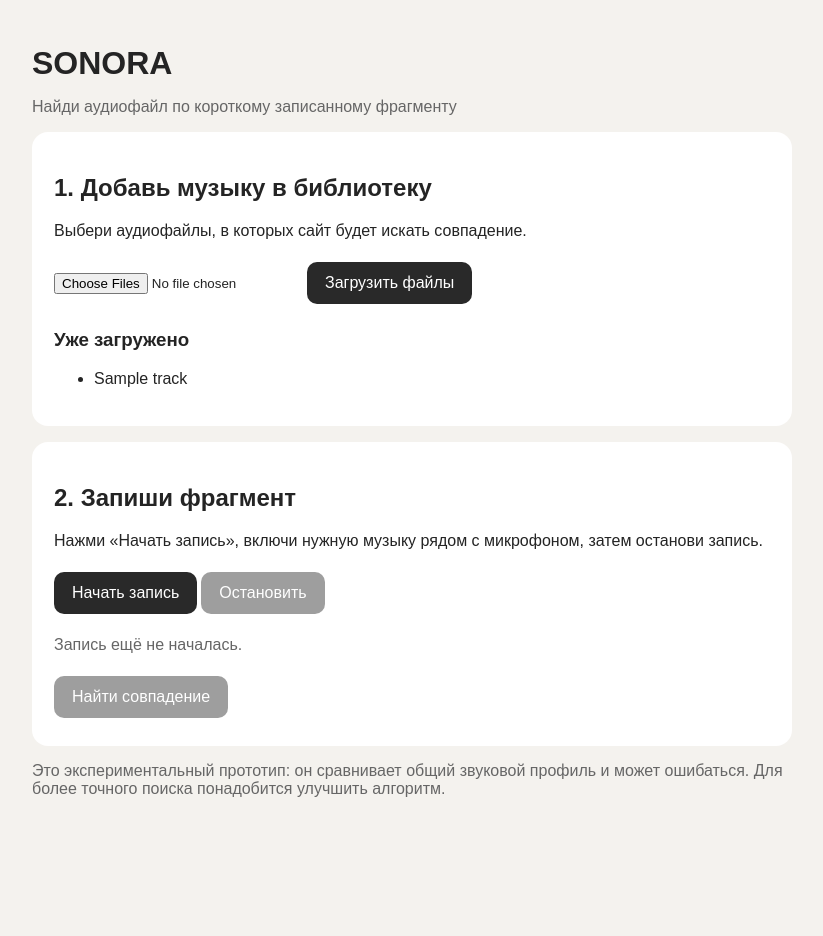
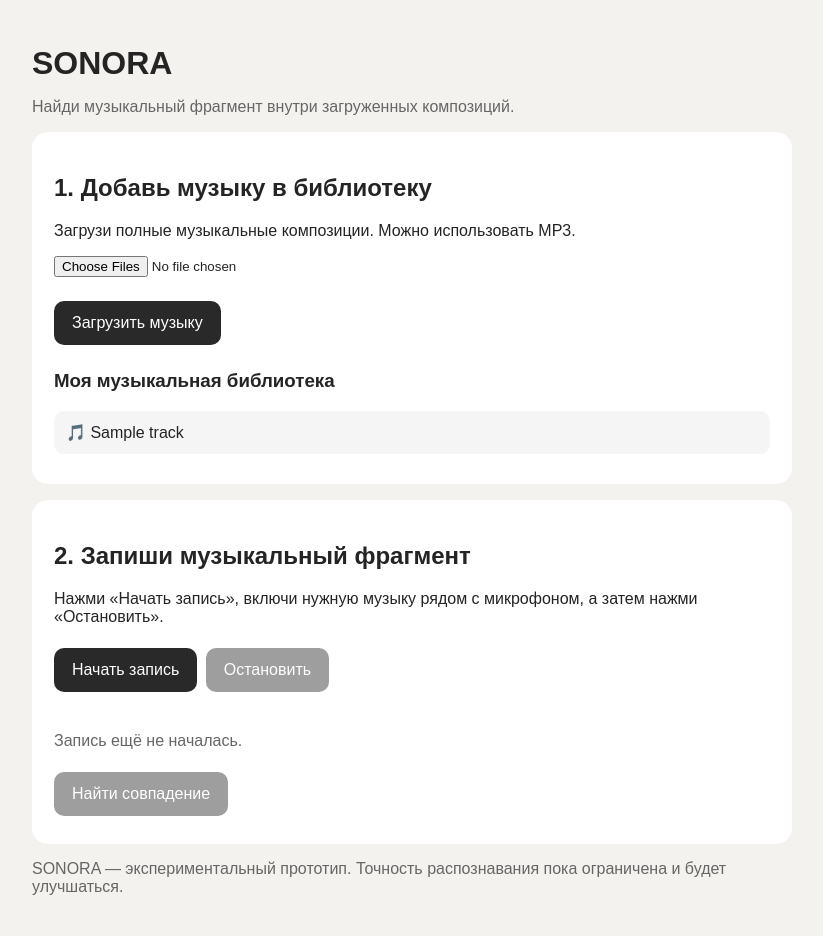
Before and after one commit to paylinatimoshenkova-hue/Sonora, a Python web app: template templates/index.html in a window 1280 px wide. Shown: the whole page, without its empty margins (228-1051 px from the left). Before the commit the page ends 797 px from the top, so only its background shows below. Run offline with Jinja, Linux system fonts and the light colour scheme; the template is opened without the code that fills it: most values are stand-ins (such as "Sample title", 1, 10 or a date in 2020).

Commit message:
Revise index.html for music search functionality
Updated the title and modified the content to reflect changes in functionality and user instructions for music upload and recording.

```diff
--- a/templates/index.html
+++ b/templates/index.html
@@ -1,62 +1,365 @@
+
 <!doctype html>
 <html lang="ru">
 <head>
 <meta charset="utf-8">
 <meta name="viewport" content="width=device-width, initial-scale=1">
-<title>SONORA — поиск аудиофрагмента</title>
+<title>SONORA — поиск музыки</title>
+
 <style>
-body{font-family:Arial,sans-serif;background:#f4f2ee;color:#242424;margin:0;padding:24px}
-main{max-width:760px;margin:auto}.panel{background:white;padding:22px;border-radius:16px;margin:16px 0}
-h1{margin-bottom:6px}.muted{color:#666}.btn{border:0;border-radius:10px;padding:12px 18px;background:#292929;color:white;font-size:16px;cursor:pointer;margin:6px 4px 6px 0}
-.btn:disabled{opacity:.45}.result{padding:12px;background:#f2f2f2;border-radius:10px;margin:8px 0}
-input{max-width:100%}#status{white-space:pre-wrap}
+*{box-sizing:border-box}
+body{
+ font-family:Arial,sans-serif;
+ background:#f4f2ee;
+ color:#242424;
+ margin:0;
+ padding:24px;
+}
+main{max-width:760px;margin:auto}
+.panel{
+ background:white;
+ padding:22px;
+ border-radius:16px;
+ margin:16px 0;
+}
+h1{margin-bottom:6px}
+.muted{color:#666}
+.btn{
+ border:0;
+ border-radius:10px;
+ padding:13px 18px;
+ background:#292929;
+ color:white;
+ font-size:16px;
+ cursor:pointer;
+ margin:6px 4px 6px 0;
+}
+.btn:disabled{opacity:.45;cursor:not-allowed}
+input{max-width:100%}
+#status{white-space:pre-wrap}
+.result{
+ padding:12px;
+ background:#f2f2f2;
+ border-radius:10px;
+ margin:8px 0;
+}
+.file-box{
+ background:#f5f5f5;
+ padding:12px;
+ border-radius:10px;
+ margin:8px 0;
+ overflow-wrap:anywhere;
+}
+#uploadStatus,#recordStatus{white-space:pre-wrap}
 </style>
 </head>
-<body><main>
-<h1>SONORA</h1><p class="muted">Найди аудиофайл по короткому записанному фрагменту</p>
+
+<body>
+<main>
+
+<h1>SONORA</h1>
+<p class="muted">Найди музыкальный фрагмент внутри загруженных композиций.</p>
+
 <section class="panel">
+
 <h2>1. Добавь музыку в библиотеку</h2>
-<p>Выбери аудиофайлы, в которых сайт будет искать совпадение.</p>
-<form id="uploadForm"><input type="file" name="files" multiple accept="audio/*"><button class="btn">Загрузить файлы</button></form>
+
+<p>Загрузи полные музыкальные композиции. Можно использовать MP3.</p>
+
+<form id="uploadForm">
+
+<input
+ type="file"
+ id="musicFiles"
+ name="files"
+ multiple
+ accept=".mp3,.wav,.m4a,.aac,.ogg,.flac,.webm,audio/*"
+>
+
+<br><br>
+
+<button class="btn" type="submit" id="uploadButton">
+Загрузить музыку
+</button>
+
+</form>
+
 <p id="uploadStatus" class="muted"></p>
-<h3>Уже загружено</h3>
-<ul>{% for track in tracks %}<li>{{ track }}</li>{% else %}<li>Пока файлов нет</li>{% endfor %}</ul>
+
+<h3>Моя музыкальная библиотека</h3>
+
+<div id="trackList">
+{% for track in tracks %}
+<div class="file-box">🎵 {{ track }}</div>
+{% else %}
+<p class="muted">Пока нет загруженных композиций.</p>
+{% endfor %}
+</div>
+
 </section>
+
 <section class="panel">
-<h2>2. Запиши фрагмент</h2>
-<p>Нажми «Начать запись», включи нужную музыку рядом с микрофоном, затем останови запись.</p>
-<button class="btn" id="start">Начать запись</button><button class="btn" id="stop" disabled>Остановить</button>
-<p id="recordStatus" class="muted">Запись ещё не началась.</p>
-<button class="btn" id="search" disabled>Найти совпадение</button>
+
+<h2>2. Запиши музыкальный фрагмент</h2>
+
+<p>
+Нажми «Начать запись», включи нужную музыку рядом с микрофоном,
+а затем нажми «Остановить».
+</p>
+
+<button class="btn" id="start">Начать запись</button>
+
+<button class="btn" id="stop" disabled>
+Остановить
+</button>
+
+<p id="recordStatus" class="muted">
+Запись ещё не началась.
+</p>
+
+<button class="btn" id="search" disabled>
+Найти совпадение
+</button>
+
 <div id="results"></div>
+
 </section>
-<p class="muted">Это экспериментальный прототип: он сравнивает общий звуковой профиль и может ошибаться. Для более точного поиска понадобится улучшить алгоритм.</p>
+
+<p class="muted">
+SONORA — экспериментальный прототип. Точность распознавания
+пока ограничена и будет улучшаться.
+</p>
+
 </main>
+
 <script>
-let recorder, chunks=[], audioBlob=null;
+
+let recorder;
+let chunks=[];
+let audioBlob=null;
+
 const $=id=>document.getElementById(id);
-$("uploadForm").addEventListener("submit", async e=>{
- e.preventDefault(); const fd=new FormData(e.target);
- const r=await fetch("/upload",{method:"POST",body:fd}); const d=await r.json();
- $("uploadStatus").textContent=d.count ? `Загружено файлов: ${d.count}. Обнови страницу, чтобы увидеть список.` : "Не удалось загрузить файлы. Проверь формат.";
+
+// ЗАГРУЗКА МУЗЫКИ
+
+$("uploadForm").addEventListener("submit",async e=>{
+
+ e.preventDefault();
+
+ const files=$("musicFiles").files;
+
+ if(!files.length){
+  $("uploadStatus").textContent="Сначала выбери музыкальные файлы.";
+  return;
+ }
+
+ const fd=new FormData();
+
+ for(const file of files){
+  fd.append("files",file);
+ }
+
+ $("uploadButton").disabled=true;
+ $("uploadStatus").textContent="Загружаю музыку...";
+
+ try{
+
+  const response=await fetch("/upload",{
+   method:"POST",
+   body:fd
+  });
+
+  const data=await response.json();
+
+  if(!response.ok){
+   throw new Error(data.error||"Ошибка загрузки.");
+  }
+
+  if(data.count>0){
+
+   $("uploadStatus").textContent=
+   "Успешно загружено файлов: "+data.count;
+
+   // Обновляем страницу, чтобы показать новые композиции
+   setTimeout(()=>location.reload(),1200);
+
+  }else{
+
+   $("uploadStatus").textContent=
+   data.errors?.join("\n")||
+   "Файлы не загружены. Проверь формат файлов.";
+
+  }
+
+ }catch(error){
+
+  $("uploadStatus").textContent=
+  "Ошибка загрузки: "+error.message;
+
+ }finally{
+
+  $("uploadButton").disabled=false;
+
+ }
+
 });
+
+// НАЧАЛО ЗАПИСИ
+
 $("start").onclick=async()=>{
+
  try{
-  const stream=await navigator.mediaDevices.getUserMedia({audio:true});
-  chunks=[]; recorder=new MediaRecorder(stream);
-  recorder.ondataavailable=e=>{if(e.data.size)chunks.push(e.data)};
-  recorder.onstop=()=>{audioBlob=new Blob(chunks,{type:recorder.mimeType||"audio/webm"});$("search").disabled=false;stream.getTracks().forEach(t=>t.stop());$("recordStatus").textContent="Фрагмент записан. Теперь нажми «Найти совпадение».";};
-  recorder.start();$("start").disabled=true;$("stop").disabled=false;$("recordStatus").textContent="Идёт запись…";
- }catch(e){$("recordStatus").textContent="Не получилось включить микрофон. Разреши доступ к микрофону и открой сайт в поддерживаемом браузере.";}
+
+  const stream=await navigator.mediaDevices.getUserMedia({
+   audio:true
+  });
+
+  chunks=[];
+  audioBlob=null;
+  $("search").disabled=true;
+
+  const mimeTypes=[
+   "audio/webm;codecs=opus",
+   "audio/webm",
+   "audio/mp4"
+  ];
+
+  const mimeType=mimeTypes.find(type=>
+   MediaRecorder.isTypeSupported(type)
+  );
+
+  recorder=mimeType?
+   new MediaRecorder(stream,{mimeType}):
+   new MediaRecorder(stream);
+
+  recorder.ondataavailable=e=>{
+   if(e.data.size){
+    chunks.push(e.data);
+   }
+  };
+
+  recorder.onstop=()=>{
+
+   audioBlob=new Blob(chunks,{
+    type:recorder.mimeType||"audio/webm"
+   });
+
+   $("search").disabled=false;
+
+   stream.getTracks().forEach(track=>track.stop());
+
+   $("recordStatus").textContent=
+   "Фрагмент записан! Теперь нажми «Найти совпадение».";
+
+  };
+
+  recorder.start();
+
+  $("start").disabled=true;
+  $("stop").disabled=false;
+
+  $("recordStatus").textContent="Идёт запись...";
+
+ }catch(error){
+
+  $("recordStatus").textContent=
+  "Не удалось включить микрофон. Разреши доступ к микрофону.";
+
+ }
+
 };
-$("stop").onclick=()=>{if(recorder&&recorder.state!=="inactive"){recorder.stop();$("start").disabled=false;$("stop").disabled=true;}};
+
+// ОСТАНОВКА ЗАПИСИ
+
+$("stop").onclick=()=>{
+
+ if(recorder&&recorder.state!=="inactive"){
+
+  recorder.stop();
+
+  $("start").disabled=false;
+  $("stop").disabled=true;
+
+ }
+
+};
+
+// ПОИСК МУЗЫКИ
+
 $("search").onclick=async()=>{
- if(!audioBlob)return;const fd=new FormData();fd.append("audio",audioBlob,"recording.webm");
- $("results").textContent="Ищу…";
- try{const r=await fetch("/match",{method:"POST",body:fd});const d=await r.json();
- if(d.error){$("results").textContent=d.error;return;}
- $("results").innerHTML=d.results.length?d.results.map(x=>`<div class="result"><b>${x.name.replace(/[&<>"']/g,c=>({"&":"&amp;","<":"&lt;",">":"&gt;",'"':"&quot;","'":"&#39;"}[c]))}</b> — условное сходство ${x.score}%</div>`).join(""):"В библиотеке пока нет подходящих файлов.";
- }catch(e){$("results").textContent="Ошибка поиска. Проверь, что сервер запущен.";}
+
+ if(!audioBlob)return;
+
+ const fd=new FormData();
+
+ const extension=audioBlob.type.includes("mp4")?"mp4":"webm";
+
+ fd.append("audio",audioBlob,"recording."+extension);
+
+ $("search").disabled=true;
+ $("results").textContent="Ищу совпадение...";
+
+ try{
+
+  const response=await fetch("/match",{
+   method:"POST",
+   body:fd
+  });
+
+  const data=await response.json();
+
+  if(!response.ok||data.error){
+
+   $("results").textContent=
+   data.error||"Ошибка поиска.";
+
+   return;
+
+  }
+
+  if(data.results&&data.results.length){
+
+   $("results").innerHTML=data.results.map(item=>{
+
+    const name=item.name.replace(/[&<>"']/g,char=>({
+     "&":"&amp;",
+     "<":"&lt;",
+     ">":"&gt;",
+     '"':"&quot;",
+     "'":"&#39;"
+    }[char]));
+
+    return `
+     <div class="result">
+      <b>🎵 ${name}</b>
+      <br>
+      Условное сходство: ${item.score}%
+     </div>
+    `;
+
+   }).join("");
+
+  }else{
+
+   $("results").textContent=
+   "Совпадений не найдено. Попробуй другой фрагмент.";
+
+  }
+
+ }catch(error){
+
+  $("results").textContent=
+  "Ошибка поиска. Проверь работу сервера.";
+
+ }finally{
+
+  $("search").disabled=false;
+
+ }
+
 };
+
 </script>
-</body></html>
+
+</body>
+</html>
```
